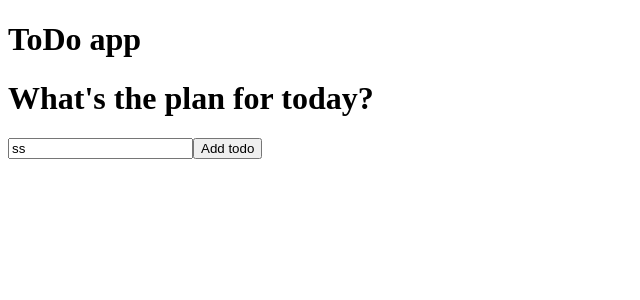
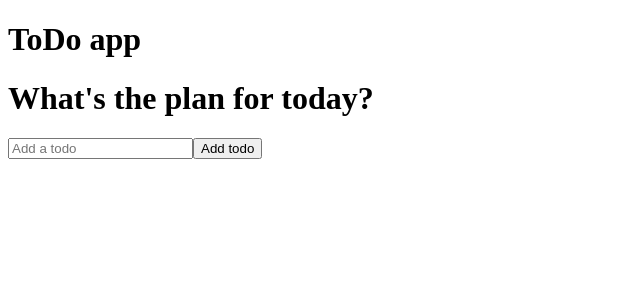
Before and after one commit to lastrebel/react-todo-app-v1-yt, a React (Create React App) app: page / in a window 1280 px wide. Shown: the top 300 px of the page, without its empty margins (0-640 px from the left). Built offline with nearby package versions, Linux system fonts and the light colour scheme.

Commit message:
finished seting up TodoForm and TodoList Components

```diff
--- a/src/components/TodoForm.js
+++ b/src/components/TodoForm.js
@@ -1,7 +1,7 @@
 import React, { useState } from 'react'
 
 function TodoForm(props) {
-    const [input, setInput] = useState('ss')
+    const [input, setInput] = useState('')
 
     const handleChange = e => {
         setInput(e.target.value)
@@ -10,18 +10,23 @@ function TodoForm(props) {
     const handleSubmit = e => {
         e.preventDefault();
 
-        // props.onSubmit({
-        //     id: Math.floor(Math.random() * 1000),
-        //     text: input
-        // })
+        props.onSubmit({
+            id: Math.floor(Math.random() * 1000),
+            text: input
+        })
 
         setInput(' ');
     }
 
     return (
         <form className="todo-form" onSubmit={handleSubmit}>
-            <input type="text" placeholder="Add a todo" value={input} name="text"
-                className='todo-input' onChange={handleChange} />
+            <input
+                type="text"
+                placeholder="Add a todo"
+                value={input}
+                name="text"
+                className='todo-input'
+                onChange={handleChange} />
             <button className="todo-button">Add todo</button>
         </form>
     )
--- a/src/components/TodoList.js
+++ b/src/components/TodoList.js
@@ -3,10 +3,22 @@ import TodoForm from './TodoForm'
 
 function TodoList() {
     const [todos, setTodos] = useState([]);
+
+    const addTodo = todo => {
+        if (!todo.text || /^\s*$/.test(todo.text)) {
+            return
+        }
+        const newTodos = [todo, ...todos]
+
+        setTodos(newTodos);
+        console.log(todo, ...todos)
+
+    }
+
     return (
         <div>
             <h1>What's the plan for today?</h1>
-            <TodoForm />
+            <TodoForm onSubmit={addTodo} />
         </div>
     )
 }
```
